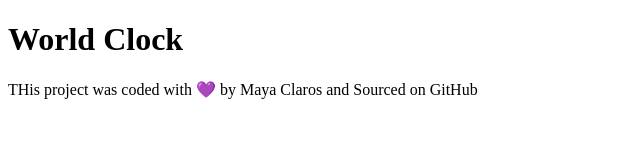
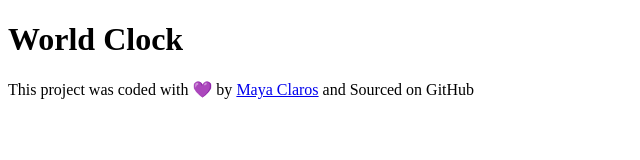
Before and after one commit to mayaclaros/world-clock, a plain HTML site: page index.html in a window 1280 px wide. Shown: the whole page, without its empty margins (0-640 px from the left). Drawn offline with Linux system fonts and the light colour scheme.

Commit message:
Added GitHub link to footer

```diff
--- a/index.html
+++ b/index.html
@@ -12,6 +12,10 @@
     <script src="src/index.js"></script>
   </body>
   <footer>
-    THis project was coded with 💜 by Maya Claros and Sourced on GitHub
+    This project was coded with 💜 by
+    <a href="https://github.com/mayaclaros/world-clock" target="_blank"
+      >Maya Claros</a
+    >
+    and Sourced on GitHub
   </footer>
 </html>
```
